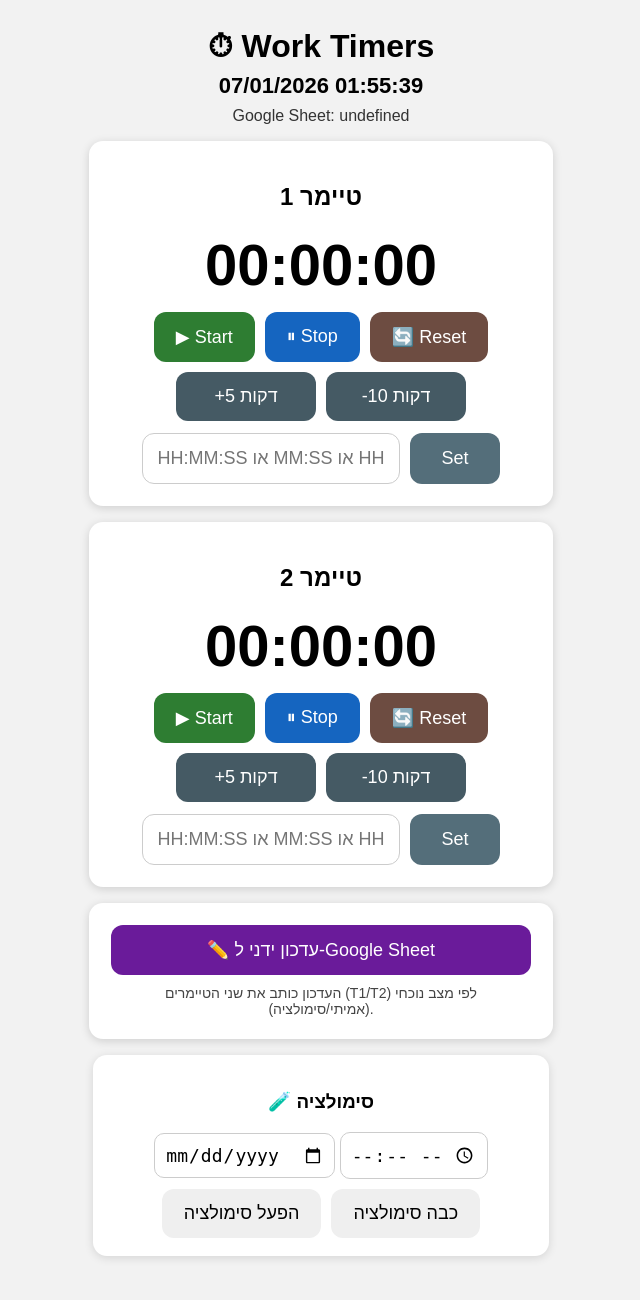
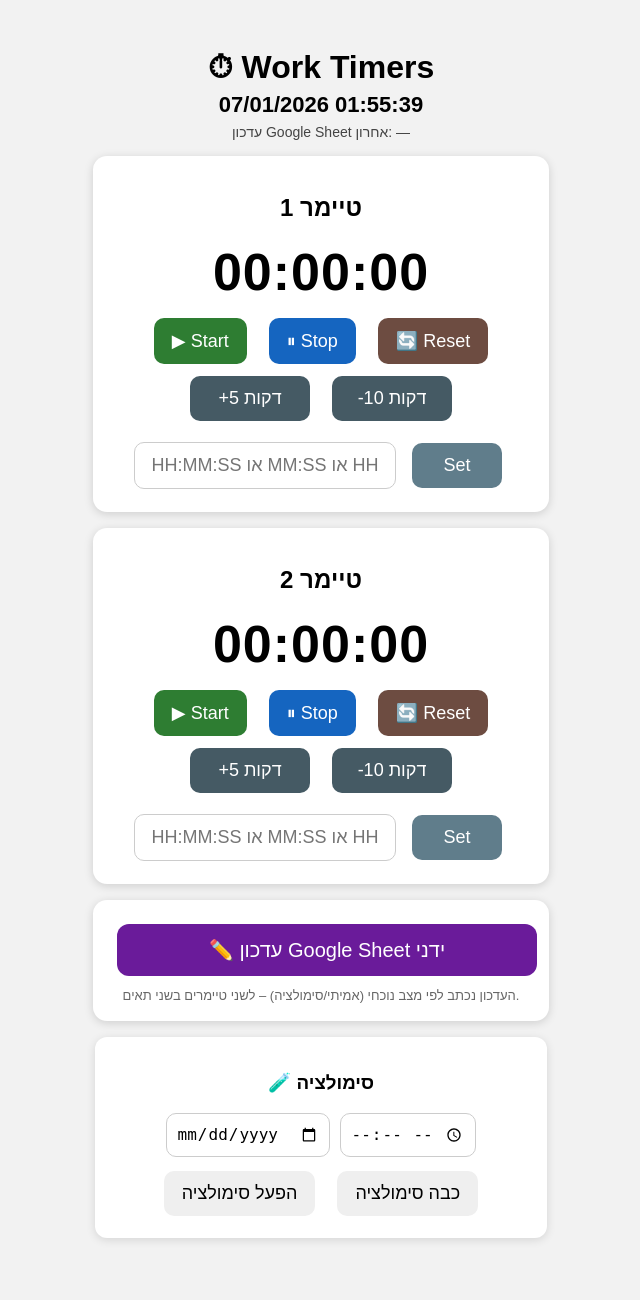
Before and after one commit to matanexcell-lab/work-timers, a Flask app: page / in a window 1280 px wide. Shown: the whole page, without its empty margins (319-959 px from the left). After the commit the page ends 1241 px from the top, so only its background shows below. Run offline with Flask 3, Linux system fonts and the light colour scheme; data comes from the database, SQL or seed files in the repository.

Commit message:
Update index.html

```diff
--- a/app/templates/index.html
+++ b/app/templates/index.html
@@ -5,38 +5,37 @@
   <meta name="viewport" content="width=device-width, initial-scale=1"/>
   <title>Work Timers</title>
   <style>
-  body{font-family:Arial, sans-serif;background:#f2f2f2;padding:20px;text-align:center}
-  h1{margin:0 0 6px 0}
-  #nowTitle{font-size:22px;font-weight:bold;margin:8px 0}
-  #lastLogLine{margin:6px 0 12px 0;color:#333}
+    body{font-family:Arial,sans-serif;background:#f2f2f2;padding:20px;text-align:center}
+    h1{margin-bottom:6px}
+    #nowTitle{font-size:22px;font-weight:bold;margin-bottom:6px}
+    #lastLogLine{font-size:14px;color:#444;margin-bottom:16px}
     .sim{color:#c40000}
-  .card{background:#fff;border-radius:14px;padding:22px;margin:16px auto;max-width:420px;box-shadow:0 2px 10px rgba(0,0,0,.15)}
-  .timer{font-size:58px;margin:14px 0;font-weight:700}
-  .row{display:flex;gap:10px;justify-content:center;flex-wrap:wrap;margin-top:10px}
-  button{font-size:18px;padding:14px 22px;border:0;border-radius:12px;cursor:pointer}
-  .btnStart{background:#2e7d32;color:#fff}
-  .btnStop{background:#1565c0;color:#fff}
-  .btnReset{background:#6d4c41;color:#fff}
-  .btnAdj{background:#455a64;color:#fff;min-width:140px}
-  .btnLog{background:#6a1b9a;color:#fff;width:100%;max-width:420px}
-  input[type="text"]{font-size:18px;padding:14px 12px;border-radius:12px;border:1px solid #ccc;min-width:220px;text-align:center}
-  .setWrap{display:flex;gap:10px;justify-content:center;flex-wrap:wrap;margin-top:12px}
-  .setBtn{background:#546e7a;color:#fff;min-width:90px}
-  .banner{max-width:420px;margin:0 auto 12px auto;border-radius:14px;padding:14px;font-size:20px}
-  .ok{background:#e8f5e9;color:#1b5e20;border:1px solid #a5d6a7}
-  .err{background:#ffebee;color:#b71c1c;border:1px solid #ef9a9a}
-  .hidden{display:none}
-  .simbox{background:#fff;border-radius:14px;padding:18px;max-width:420px;margin:16px auto;box-shadow:0 2px 10px rgba(0,0,0,.12)}
-  select,input[type="date"],input[type="time"]{font-size:18px;padding:10px;border-radius:10px;border:1px solid #ccc}
+    .card{background:#fff;border-radius:14px;padding:18px;margin:16px auto;max-width:420px;box-shadow:0 2px 10px rgba(0,0,0,.15)}
+    .timer{font-size:52px;margin:10px 0;font-weight:800;letter-spacing:1px}
+    button{font-size:18px;padding:12px 18px;margin:6px;cursor:pointer;border:0;border-radius:10px}
+    .btn-start{background:#2e7d32;color:#fff}
+    .btn-stop{background:#1565c0;color:#fff}
+    .btn-reset{background:#6d4c41;color:#fff}
+    .btn-adjust{background:#455a64;color:#fff;min-width:120px}
+    .row{display:flex;gap:10px;justify-content:center;flex-wrap:wrap}
+    .setrow{display:flex;gap:10px;justify-content:center;align-items:center;margin-top:10px;flex-wrap:wrap}
+    input[type="text"]{font-size:18px;padding:12px 14px;border-radius:10px;border:1px solid #ccc;min-width:220px;text-align:center}
+    .btn-set{background:#607d8b;color:#fff;min-width:90px}
+    .biglog{background:#6a1b9a;color:#fff;font-size:20px;padding:14px 18px;border-radius:12px;width:100%}
+    .hint{font-size:13px;color:#666;margin-top:6px}
+    .okbar{background:#e8f5e9;color:#1b5e20;border:1px solid #a5d6a7;padding:10px;border-radius:12px;margin:10px auto;max-width:420px;font-weight:bold}
+    .errbar{background:#ffebee;color:#b71c1c;border:1px solid #ef9a9a;padding:10px;border-radius:12px;margin:10px auto;max-width:420px;font-weight:bold}
+    .sim-box{background:#fff;padding:16px;border-radius:12px;max-width:420px;margin:16px auto;box-shadow:0 2px 10px rgba(0,0,0,.12)}
+    select,input[type="date"],input[type="time"]{font-size:16px;padding:10px;border-radius:10px;border:1px solid #ccc}
   </style>
 </head>
+<body>
 
-<body>
   <h1>⏱ Work Timers</h1>
   <div id="nowTitle">טוען...</div>
-  <div id="lastLogLine">Google Sheet: —</div>
+  <div id="lastLogLine">עדכון Google Sheet אחרון: —</div>
 
-  <div id="banner" class="banner hidden"></div>
+  <div id="statusBar" style="display:none"></div>
 
   <!-- TIMER 1 -->
   <div class="card">
@@ -44,19 +43,19 @@
     <div class="timer" id="timer-1">00:00:00</div>
 
     <div class="row">
-      <button class="btnStart" onclick="startTimer(1)">▶ Start</button>
-      <button class="btnStop" onclick="stopTimer(1)">⏸ Stop</button>
-      <button class="btnReset" onclick="resetTimer(1)">🔄 Reset</button>
+      <button class="btn-start" onclick="startTimer(1)">▶ Start</button>
+      <button class="btn-stop" onclick="stopTimer(1)">⏸ Stop</button>
+      <button class="btn-reset" onclick="resetTimer(1)">🔄 Reset</button>
     </div>
 
     <div class="row">
-      <button class="btnAdj" onclick="adjustTimer(1, +300)">+5 דקות</button>
-      <button class="btnAdj" onclick="adjustTimer(1, -600)">-10 דקות</button>
+      <button class="btn-adjust" onclick="adjustTimer(1, +300)">+5 דקות</button>
+      <button class="btn-adjust" onclick="adjustTimer(1, -600)">-10 דקות</button>
     </div>
 
-    <div class="setWrap">
-      <input id="set-1" type="text" placeholder="HH:MM:SS או MM:SS או HH"/>
-      <button class="setBtn" onclick="setTimer(1)">Set</button>
+    <div class="setrow">
+      <input id="set-1" type="text" placeholder="HH:MM:SS או MM:SS או HH" />
+      <button class="btn-set" onclick="setTimer(1)">Set</button>
     </div>
   </div>
 
@@ -66,38 +65,38 @@
     <div class="timer" id="timer-2">00:00:00</div>
 
     <div class="row">
-      <button class="btnStart" onclick="startTimer(2)">▶ Start</button>
-      <button class="btnStop" onclick="stopTimer(2)">⏸ Stop</button>
-      <button class="btnReset" onclick="resetTimer(2)">🔄 Reset</button>
+      <button class="btn-start" onclick="startTimer(2)">▶ Start</button>
+      <button class="btn-stop" onclick="stopTimer(2)">⏸ Stop</button>
+      <button class="btn-reset" onclick="resetTimer(2)">🔄 Reset</button>
     </div>
 
     <div class="row">
-      <button class="btnAdj" onclick="adjustTimer(2, +300)">+5 דקות</button>
-      <button class="btnAdj" onclick="adjustTimer(2, -600)">-10 דקות</button>
+      <button class="btn-adjust" onclick="adjustTimer(2, +300)">+5 דקות</button>
+      <button class="btn-adjust" onclick="adjustTimer(2, -600)">-10 דקות</button>
     </div>
 
-    <div class="setWrap">
-      <input id="set-2" type="text" placeholder="HH:MM:SS או MM:SS או HH"/>
-      <button class="setBtn" onclick="setTimer(2)">Set</button>
+    <div class="setrow">
+      <input id="set-2" type="text" placeholder="HH:MM:SS או MM:SS או HH" />
+      <button class="btn-set" onclick="setTimer(2)">Set</button>
     </div>
   </div>
 
-  <!-- LOG NOW -->
+  <!-- GOOGLE SHEET -->
   <div class="card">
-    <button class="btnLog" onclick="logNow()">✏️ עדכון ידני ל-Google Sheet</button>
-    <div style="margin-top:10px;color:#444;font-size:14px">
-      העדכון כותב את שני הטיימרים (T1/T2) לפי מצב נוכחי (אמיתי/סימולציה).
+    <button class="biglog" onclick="logNow()">✏️ עדכון Google Sheet ידני</button>
+    <div class="hint">
+      העדכון נכתב לפי מצב נוכחי (אמיתי/סימולציה) – לשני טיימרים בשני תאים.
     </div>
   </div>
 
   <!-- SIMULATION -->
-  <div class="simbox">
+  <div class="sim-box">
     <h3>🧪 סימולציה</h3>
-    <div style="margin:10px 0">
+    <div class="row">
       <input type="date" id="simDate">
       <input type="time" id="simTime">
     </div>
-    <div class="row">
+    <div class="row" style="margin-top:8px">
       <button onclick="startSim()">הפעל סימולציה</button>
       <button onclick="stopSim()">כבה סימולציה</button>
     </div>
@@ -106,14 +105,57 @@
 <script>
 const BASE = window.location.origin;
 
-function showBanner(ok, msg){
-  const b = document.getElementById("banner");
-  b.classList.remove("hidden","ok","err");
-  b.classList.add(ok ? "ok" : "err");
-  b.textContent = (ok ? "✅ " : "❌ ") + msg;
-  setTimeout(()=> b.classList.add("hidden"), 3500);
+// ---------- UI helpers ----------
+function showOk(msg){
+  const el = document.getElementById("statusBar");
+  el.className = "okbar";
+  el.innerText = "✅ " + msg;
+  el.style.display = "block";
+  setTimeout(()=>{ el.style.display="none"; }, 3500);
+}
+function showErr(msg){
+  const el = document.getElementById("statusBar");
+  el.className = "errbar";
+  el.innerText = "❌ " + msg;
+  el.style.display = "block";
+  setTimeout(()=>{ el.style.display="none"; }, 5000);
 }
 
+// ---------- parsing time ----------
+function parseTimeToSeconds(str){
+  if(!str) return null;
+  str = String(str).trim();
+  if(!str) return null;
+
+  // allow "HH" only
+  if(/^\d+$/.test(str)){
+    const h = parseInt(str, 10);
+    if(Number.isNaN(h)) return null;
+    return h * 3600;
+  }
+
+  const parts = str.split(":").map(p => p.trim());
+  if(parts.length === 2){
+    // MM:SS
+    const mm = parseInt(parts[0], 10);
+    const ss = parseInt(parts[1], 10);
+    if([mm, ss].some(x => Number.isNaN(x))) return null;
+    if(ss < 0 || ss > 59 || mm < 0) return null;
+    return mm*60 + ss;
+  }
+  if(parts.length === 3){
+    // HH:MM:SS
+    const hh = parseInt(parts[0], 10);
+    const mm = parseInt(parts[1], 10);
+    const ss = parseInt(parts[2], 10);
+    if([hh, mm, ss].some(x => Number.isNaN(x))) return null;
+    if(mm < 0 || mm > 59 || ss < 0 || ss > 59 || hh < 0) return null;
+    return hh*3600 + mm*60 + ss;
+  }
+  return null;
+}
+
+// ---------- status ----------
 async function refreshStatus(){
   try{
     const r = await fetch(`${BASE}/api/status`);
@@ -123,104 +165,156 @@ async function refreshStatus(){
     title.innerText = d.now_str + (d.simulation ? " (סימולציה)" : "");
     title.className = d.simulation ? "sim" : "";
 
-    d.timers.forEach((t, idx)=>{
-      document.getElementById(`timer-${idx+1}`).innerText = t;
+    d.timers.forEach((t, i) => {
+      const el = document.getElementById(`timer-${i+1}`);
+      if(el) el.innerText = t;
     });
 
-    const last = d.last_log || {time:"—", ok:true, msg:""};
-    document.getElementById("lastLogLine").innerText =
-      `Google Sheet: ${last.time}` + (last.msg ? ` — ${last.msg}` : "");
+    // last log line
+    const ll = d.last_log || {};
+    const line = document.getElementById("lastLogLine");
+    if(ll.at){
+      const ok = (ll.ok === "1");
+      line.innerText = `עדכון Google Sheet אחרון (${ll.mode || "-"}) : ${ll.at} — ${ok ? "הצלחה" : "שגיאה"}${ll.msg ? " ("+ll.msg+")" : ""}`;
+    }else{
+      line.innerText = "עדכון Google Sheet אחרון: —";
+    }
 
   }catch(e){
     console.error(e);
   }
 }
-
 setInterval(refreshStatus, 1000);
 refreshStatus();
 
-// ---- timer actions ----
+// ---------- timer actions ----------
 async function startTimer(i){
+  try{
     const r = await fetch(`${BASE}/api/timer/${i}/start`, {method:"POST"});
-  const d = await r.json();
-  if(!d.ok) showBanner(false, d.error || "שגיאה ב-Start");
+    if(!r.ok) throw new Error(await r.text());
+    showOk("הטיימר הופעל");
     refreshStatus();
+  }catch(e){
+    showErr("Start נכשל");
+    console.error(e);
+  }
 }
 
 async function stopTimer(i){
+  try{
     const r = await fetch(`${BASE}/api/timer/${i}/stop`, {method:"POST"});
-  const d = await r.json();
-  if(!d.ok) showBanner(false, d.error || "שגיאה ב-Stop");
+    if(!r.ok) throw new Error(await r.text());
+    showOk("הטיימר נעצר");
     refreshStatus();
+  }catch(e){
+    showErr("Stop נכשל");
+    console.error(e);
+  }
 }
 
 async function resetTimer(i){
+  try{
     const r = await fetch(`${BASE}/api/timer/${i}/reset`, {method:"POST"});
-  const d = await r.json();
-  if(!d.ok) showBanner(false, d.error || "שגיאה ב-Reset");
+    if(!r.ok) throw new Error(await r.text());
+    showOk("אופס לטיימר");
     refreshStatus();
+  }catch(e){
+    showErr("Reset נכשל");
+    console.error(e);
+  }
 }
 
 async function adjustTimer(i, delta){
+  try{
     const r = await fetch(`${BASE}/api/timer/${i}/adjust`, {
       method:"POST",
       headers: {"Content-Type":"application/json"},
       body: JSON.stringify({delta})
     });
     const d = await r.json();
-  if(!r.ok) showBanner(false, d.error || "שגיאה בעדכון זמן");
+    if(!r.ok || !d.ok) throw new Error(d.error || "adjust failed");
+    showOk("עודכן זמן");
     refreshStatus();
+  }catch(e){
+    showErr("עדכון דקות נכשל");
+    console.error(e);
+  }
 }
 
 async function setTimer(i){
-  const val = document.getElementById(`set-${i}`).value;
+  const input = document.getElementById(`set-${i}`);
+  const sec = parseTimeToSeconds(input.value);
+  if(sec === null){
+    showErr("פורמט לא תקין. השתמש: HH:MM:SS או MM:SS או HH");
+    return;
+  }
+  try{
     const r = await fetch(`${BASE}/api/timer/${i}/set`, {
       method:"POST",
       headers: {"Content-Type":"application/json"},
-    body: JSON.stringify({value: val})
+      body: JSON.stringify({seconds: sec})
     });
     const d = await r.json();
-  if(!r.ok){
-    showBanner(false, d.error || "שגיאה ב-Set");
+    if(!r.ok || !d.ok) throw new Error(d.error || "set failed");
+    showOk("Set בוצע");
+    refreshStatus();
+  }catch(e){
+    showErr("Set נכשל");
+    console.error(e);
   }
-  refreshStatus();
 }
 
-// ---- google sheet ----
+// ---------- google sheet ----------
 async function logNow(){
   try{
     const r = await fetch(`${BASE}/api/log-now`, {method:"POST"});
     const d = await r.json();
-    showBanner(!!d.ok, d.message || (d.ok ? "עודכן" : "שגיאה"));
+    if(!r.ok || !d.ok){
+      showErr(d.message || "שגיאה בעדכון");
+      refreshStatus();
+      return;
+    }
+    showOk("עודכן Google Sheet");
+    refreshStatus();
   }catch(e){
-    showBanner(false, "שגיאת רשת");
+    showErr("שגיאה בעדכון");
+    console.error(e);
   }
-  refreshStatus();
 }
 
-// ---- simulation ----
+// ---------- simulation ----------
 async function startSim(){
   const d = document.getElementById("simDate").value;
   const t = document.getElementById("simTime").value;
   if(!d || !t){
-    showBanner(false, "בחר תאריך ושעה");
+    showErr("בחר תאריך ושעה");
     return;
   }
+  try{
     const r = await fetch(`${BASE}/api/sim/start`, {
       method:"POST",
       headers: {"Content-Type":"application/json"},
       body: JSON.stringify({datetime: `${d} ${t}`})
     });
-  const j = await r.json();
-  if(!j.ok) showBanner(false, "שגיאה בסימולציה");
+    if(!r.ok) throw new Error(await r.text());
+    showOk("סימולציה הופעלה");
     refreshStatus();
+  }catch(e){
+    showErr("הפעלת סימולציה נכשלה");
+    console.error(e);
+  }
 }
 
 async function stopSim(){
+  try{
     const r = await fetch(`${BASE}/api/sim/stop`, {method:"POST"});
-  const j = await r.json();
-  if(!j.ok) showBanner(false, "שגיאה בכיבוי סימולציה");
+    if(!r.ok) throw new Error(await r.text());
+    showOk("סימולציה כובתה");
     refreshStatus();
+  }catch(e){
+    showErr("כיבוי סימולציה נכשל");
+    console.error(e);
+  }
 }
 </script>
 
```
Lines whose indentation alone changed are shown as unchanged.
